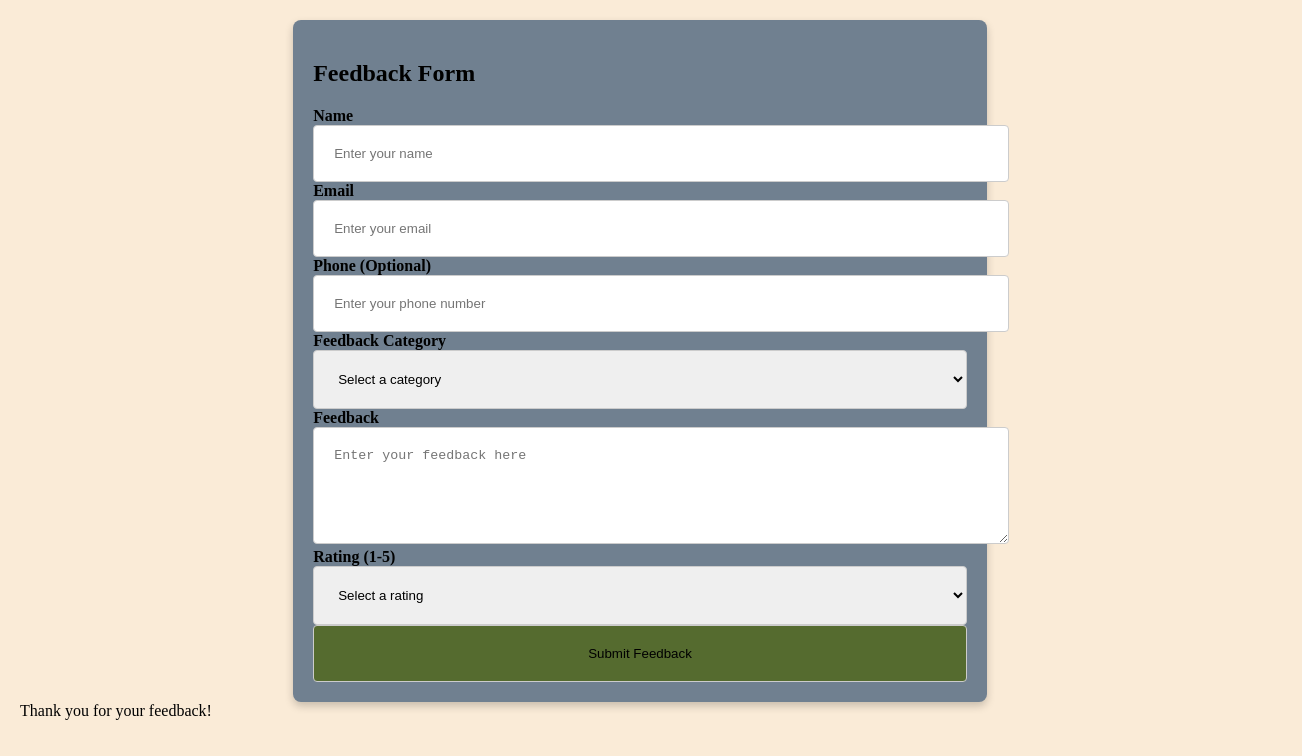
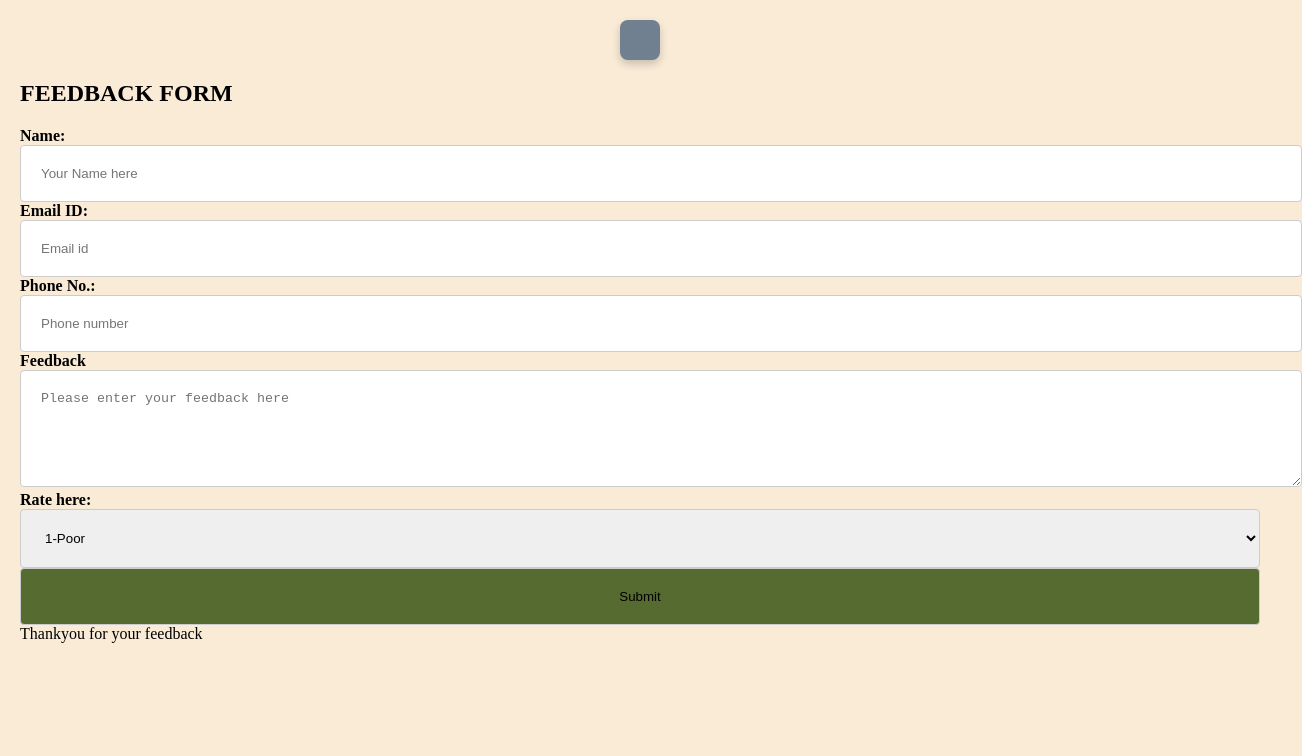
Before and after one commit to spandita2/helloworld, a plain HTML site: page index.html in a window 1280 px wide. Shown: the whole page, 1302 px wide, since content can reach past the window. Drawn offline with Linux system fonts and the light colour scheme.

Commit message:
Add files via upload

```diff
--- a/index.html
+++ b/index.html
@@ -3,64 +3,37 @@
 <head>
     <meta charset="UTF-8">
     <meta name="viewport" content="width=device-width, initial-scale=1.0">
-    <title>Interactive Feedback Form</title>
+    <title>Feedback form</title>
     <link rel="stylesheet" href="style.css">
 </head>
 <body>
+    <form action="feedback-submit"></form>
+    <h2>FEEDBACK FORM</h2>
+    <label for="name">Name:</label>
+    <input type="text" name="name" id="name" placeholder="Your Name here">
+    <div class="error" id="nameError"></div>
+    <label for="email"> Email ID:  </label>
+    <input type="text" name="email" id="email" placeholder="Email id">
+    <div class="error" id="emailError"></div>
+    <label for="phone">Phone No.:</label>
+    <input type="tel" name="phone" id="phone" placeholder="Phone number">
 
-    <form id="feedbackForm">
-        <h2>Feedback Form</h2>
+    <label for="Feedback">Feedback</label>
+    <textarea name="Feedback" id="Feedback" placeholder="Please enter your feedback here" rows="5" required></textarea>
+     <div class="error" id="feedbackError"></div>
+    <label for="rating">Rate here:</label>
+    <select name="rating" id="rating">
+        <option value="1">1-Poor</option>
+        <option value="2">2-Fair</option>
+        <option value="3">3-Satisfactory</option>
+        <option value="4">4-Very Good</option>
+        <option value="5">5-Excellent</option>
+    </select>
+    <div class="error" id="ratingError"></div>
 
-        <!-- Name -->
-        <label for="name">Name</label>
-        <input type="text" id="name" name="name" placeholder="Enter your name" required>
-        <div class="error" id="nameError"></div>
-
-        <!-- Email -->
-        <label for="email">Email</label>
-        <input type="email" id="email" name="email" placeholder="Enter your email" required>
-        <div class="error" id="emailError"></div>
-
-        <!-- Phone (Optional) -->
-        <label for="phone">Phone (Optional)</label>
-        <input type="tel" id="phone" name="phone" placeholder="Enter your phone number">
-
-        <!-- Feedback Category -->
-        <label for="category">Feedback Category</label>
-        <select id="category" name="category" required>
-            <option value="">Select a category</option>
-            <option value="general">General Feedback</option>
-            <option value="suggestion">Suggestion</option>
-            <option value="complaint">Complaint</option>
-            <option value="other">Other</option>
-        </select>
-        <div class="error" id="categoryError"></div>
-
-        <!-- Feedback -->
-        <label for="feedback">Feedback</label>
-        <textarea id="feedback" name="feedback" placeholder="Enter your feedback here" rows="5" required></textarea>
-        <div class="error" id="feedbackError"></div>
-
-        <!-- Rating -->
-        <label for="rating">Rating (1-5)</label>
-        <select id="rating" name="rating" required>
-            <option value="">Select a rating</option>
-            <option value="1">1 - Poor</option>
-            <option value="2">2 - Fair</option>
-            <option value="3">3 - Good</option>
-            <option value="4">4 - Very Good</option>
-            <option value="5">5 - Excellent</option>
-        </select>
-        <div class="error" id="ratingError"></div>
-
-        <!-- Submit Button -->
-        <button type="button" id="submitBtn">Submit Feedback</button>
-    </form>
-
-    <!-- Success Message -->
-    <div class="success" id="successMessage">Thank you for your feedback!</div>
-
-    <!-- Link the JavaScript file -->
-    <script src="script.js"></script>
+    <button type="submit">Submit</button>
+</form>
+<div class="success" id="successMessage">Thankyou for your feedback</div>
+<script src="script.js"></script>
 </body>
 </html>
```
Also changed, not shown: thankyou.html (added).
